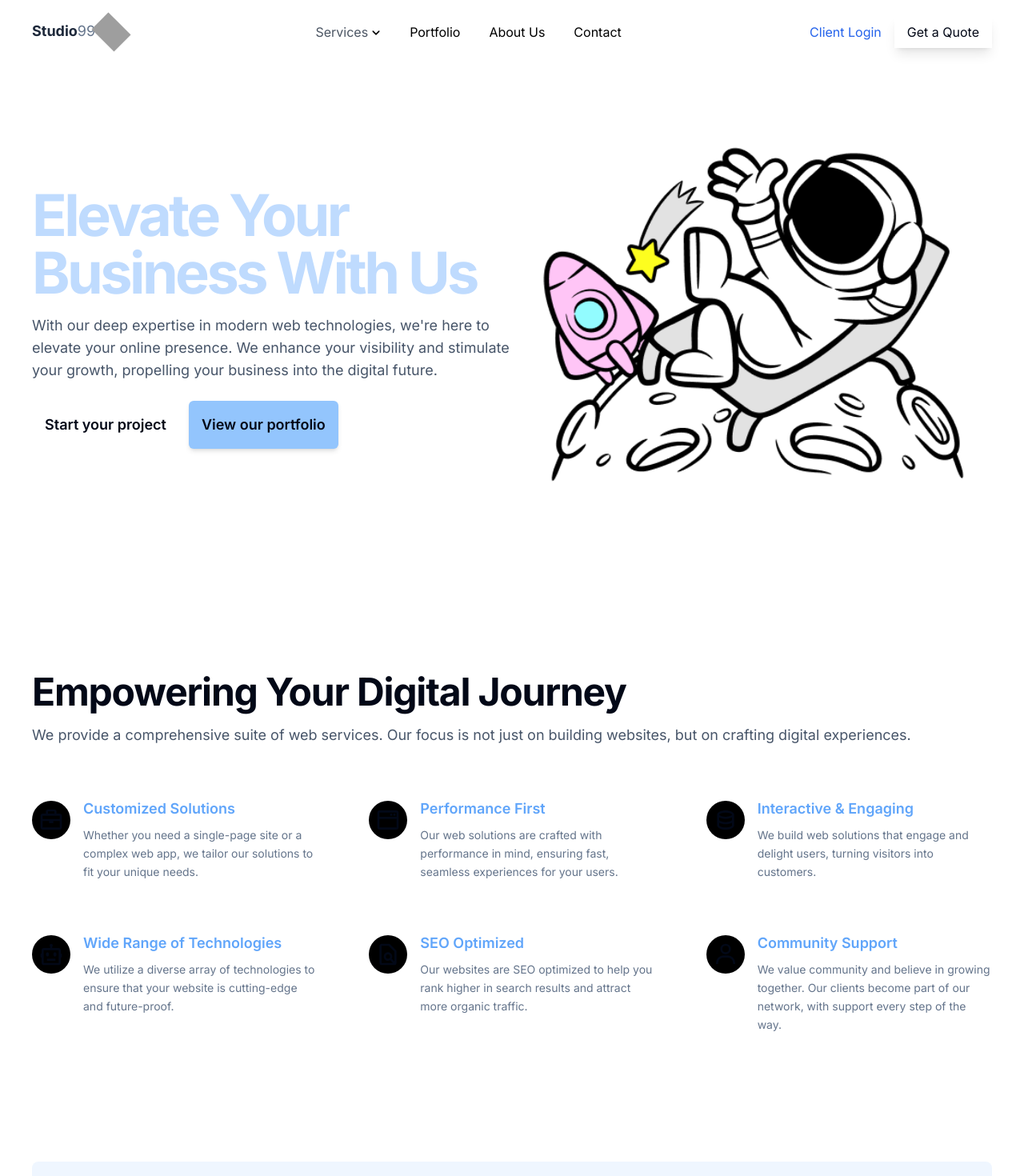
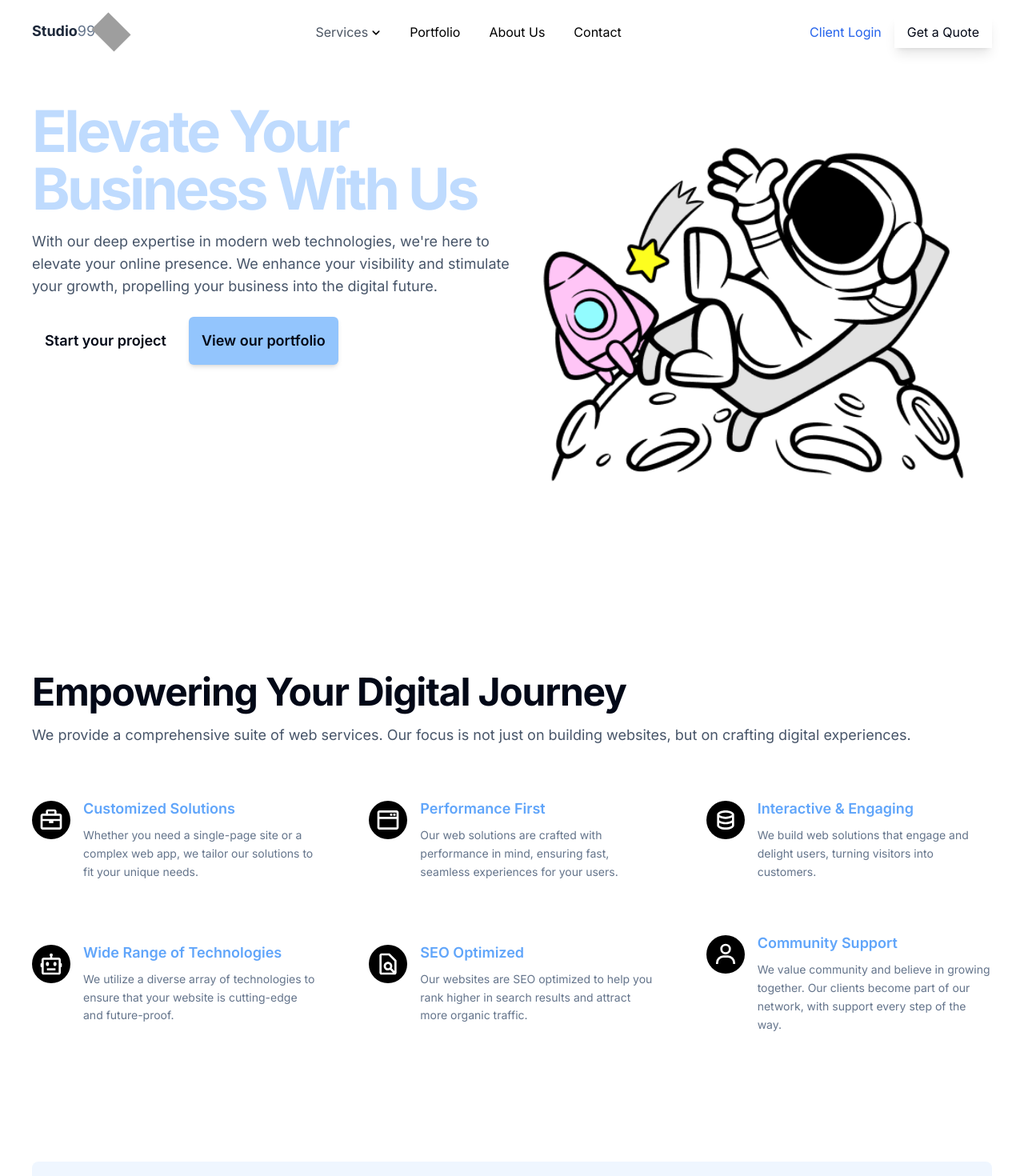
Before and after one commit to adilkhan510/99studios, a Next.js app: page / in a window 1280 px wide. Shown: the top 1470 px of the page at 80% size. Built offline with nearby package versions, Linux system fonts and the light colour scheme; grey boxes are pictures that could not be loaded.

Commit message:
chore: update some styling

```diff
--- a/app/page.tsx
+++ b/app/page.tsx
@@ -9,12 +9,13 @@ import Image from 'next/image';
 
 export default function Home() {
   return (
-    <div className='bg-radial-gradient'>
+    <div className="bg-radial-gradient">
       {/* <Hero
           title='99studios'
           subtitle='Crafting Digital Experiences for tomorrow'
           description='We are a team of passionate designers and developers who love to create awesome websites and apps.'
         /> */}
+
       <HeroV2 />
       <FeatureList />
       <Cta />
--- a/components/HeroV2.tsx
+++ b/components/HeroV2.tsx
@@ -6,39 +6,39 @@ import Container from './ui/Container';
 export default function HeroV2() {
   return (
     <Container>
-      <div className='grid lg:grid-cols-2 place-items-center pt-16 pb-8 md:pt-12 md:pb-24'>
-        <div className='py-6 md:order-1 hidden md:block'>
+      <div className="flex pt-16 pb-8 md:pt-12 md:pb-24 justify-center">
+        <div className="py-6 md:order-1 hidden md:block">
           <Image
             src={heroImage}
-            alt='in the air'
+            alt="in the air"
             width={600}
             height={450}
-            loading='eager'
+            loading="eager"
           />
         </div>
-        <div className=''>
-          <h1 className='text-5xl lg:text-6xl xl:text-7xl font-bold lg:tracking-tight xl:tracking-tighter text-blue-200 '>
+        <div className="lg:max-w-[50%]">
+          <h1 className="text-5xl lg:text-6xl xl:text-7xl font-bold lg:tracking-tight xl:tracking-tighter text-blue-200 ">
             Elevate Your
             <br />
             Business With Us
           </h1>
-          <p className='text-lg mt-4 text-slate-600 min-w-2xl'>
+          <p className="text-lg mt-4 text-slate-600 min-w-2xl">
             With our deep expertise in modern web technologies, we&apos;re here
             to elevate your online presence. We enhance your visibility and
             stimulate your growth, propelling your business into the digital
             future.
           </p>
-          <div className='mt-6 flex flex-col sm:flex-row gap-3 text-lg'>
+          <div className="mt-6 flex flex-col sm:flex-row gap-3 text-lg">
             <Link
-              href='#'
-              className='text-black-200 rounded-md p-4 font-semibold bg-white  hover:shadow-lg transition duration-500 ease-in-out transform hover:-translate-y-0.5 hover:scale-105  '
+              href="#"
+              className="text-black-200 rounded-md p-4 font-semibold bg-white  hover:shadow-lg transition duration-500 ease-in-out transform hover:-translate-y-0.5 hover:scale-105  "
             >
               Start your project
             </Link>
             <Link
-              href='/portfolio'
-              className='text-black-200 rounded-md p-4 bg-blue-300 font-semibold shadow-md hover:bg-blue-400
-              hover:shadow-lg transition duration-500 ease-in-out transform hover:-translate-y-0.5 hover:scale-105 '
+              href="/portfolio"
+              className="text-black-200 rounded-md p-4 bg-blue-300 font-semibold shadow-md hover:bg-blue-400
+              hover:shadow-lg transition duration-500 ease-in-out transform hover:-translate-y-0.5 hover:scale-105 "
             >
               View our portfolio
             </Link>
--- a/components/cta.tsx
+++ b/components/cta.tsx
@@ -3,21 +3,21 @@ import Container from './ui/Container';
 
 const Cta = () => {
   return (
-    <Container>
-      <div className='bg-black p-4 md:px-20 md:py-20 mt-40 mx-auto   rounded-lg flex flex-col items-center bg-blue-400 bg-opacity-10'>
-        <h2 className=' text-4xl md:text-6xl tracking-tight font-bold text-blue-300'>
+    <Container className="max-w-[80rem]">
+      <div className=" p-4 md:px-20 md:py-20 mt-40 mx-auto   rounded-lg flex flex-col items-center bg-blue-400 bg-opacity-10">
+        <h2 className=" text-4xl md:text-6xl tracking-tight font-bold text-blue-300">
           Power Up Your Online Presence.
         </h2>
-        <p className='text-slate-400 mt-5 text-lg md:text-xl max-w-5xl'>
+        <p className="text-slate-400 mt-5 text-lg md:text-xl max-w-5xl">
           Transform your business with our top-notch web solutions that are not
           just fast, but also engaging and tailored to your needs.
         </p>
-        <div className='flex mt-5'>
+        <div className="flex mt-5">
           <Button
-            href='#'
-            variant='inverted'
-            size='large'
-            className='font-bold rounded-md'
+            href="#"
+            variant="inverted"
+            size="large"
+            className="font-bold rounded-md"
           >
             Get Started
           </Button>
--- a/components/features.tsx
+++ b/components/features.tsx
@@ -49,28 +49,28 @@ const features = [
 
 const FeatureList = () => {
   return (
-    <Container className=' mt-20'>
-      <div className='mt-16 md:mt-0 mx-auto '>
-        <h2 className='text-5xl lg:text-5xl font-bold lg:tracking-tight'>
+    <Container className=" max-w-[100rem] mt-20">
+      <div className="mt-16 md:mt-0 mx-auto ">
+        <h2 className="text-5xl lg:text-5xl font-bold lg:tracking-tight">
           Empowering Your Digital Journey
         </h2>
-        <p className='text-lg mt-4 text-slate-600'>
+        <p className="text-lg mt-4 text-slate-600">
           We provide a comprehensive suite of web services. Our focus is not
           just on building websites, but on crafting digital experiences.
         </p>
       </div>
 
-      <div className='grid sm:grid-cols-2 md:grid-cols-3 mt-16 gap-16'>
+      <div className="grid sm:grid-cols-2 md:grid-cols-3 mt-16 gap-16  place-content-center place-items-center">
         {features.map((item) => (
-          <div className='flex gap-4 items-start' key={item.title}>
-            <div className='mt-1 bg-black rounded-full  p-2 shrink-0 flex items-center justify-center'>
+          <div className="flex gap-4 items-start" key={item.title}>
+            <div className="mt-1 bg-black rounded-full text-white  p-2 shrink-0 flex items-center justify-center">
               {item.icon}
             </div>
             <div>
-              <h3 className='font-semibold text-lg text-blue-400'>
+              <h3 className="font-semibold text-lg text-blue-400">
                 {item.title}
               </h3>
-              <p className='text-slate-500 mt-2 text-sm leading-relaxed  '>
+              <p className="text-slate-500 mt-2 text-sm leading-relaxed  ">
                 {item.description}
               </p>
             </div>
```
